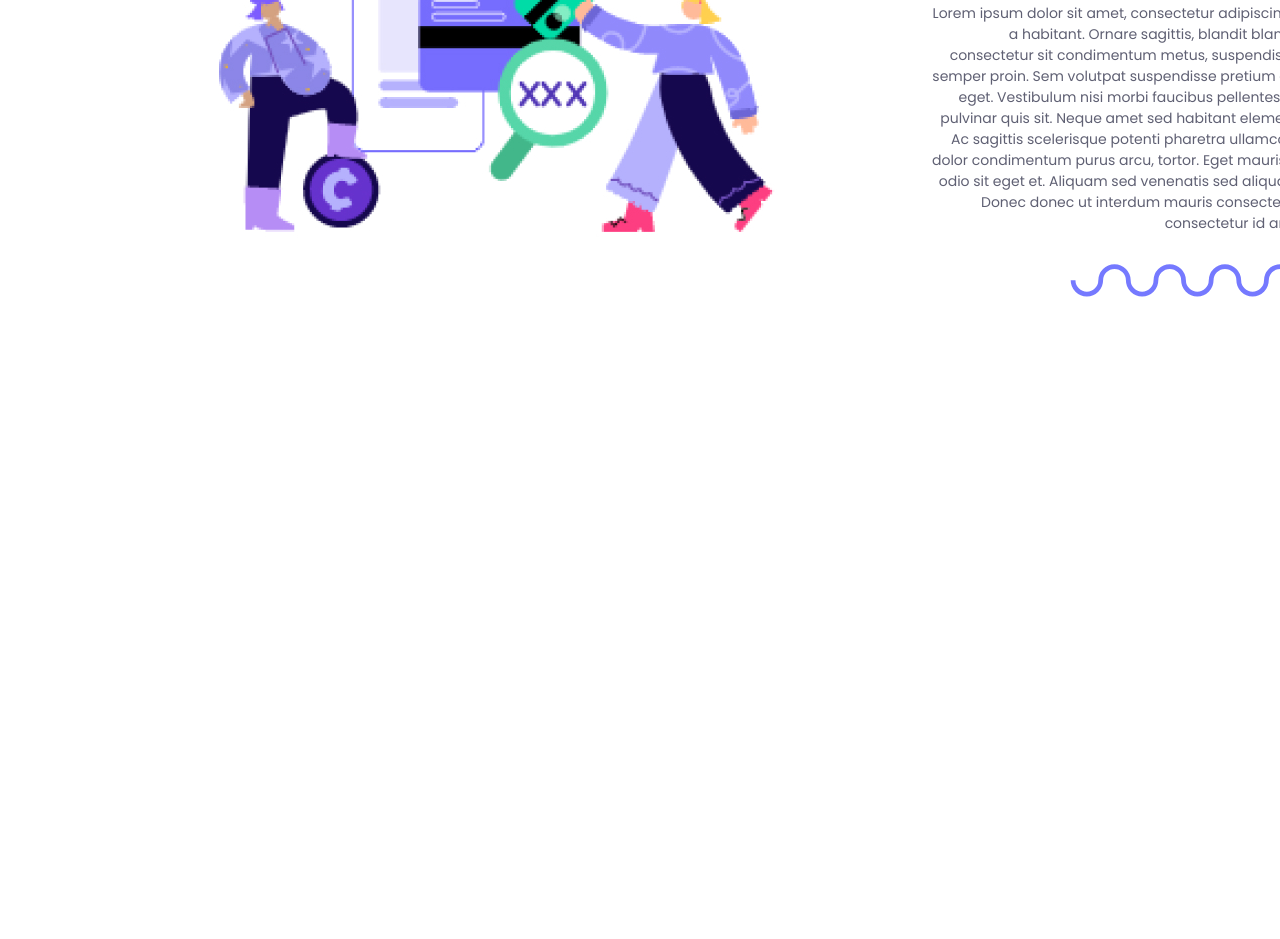
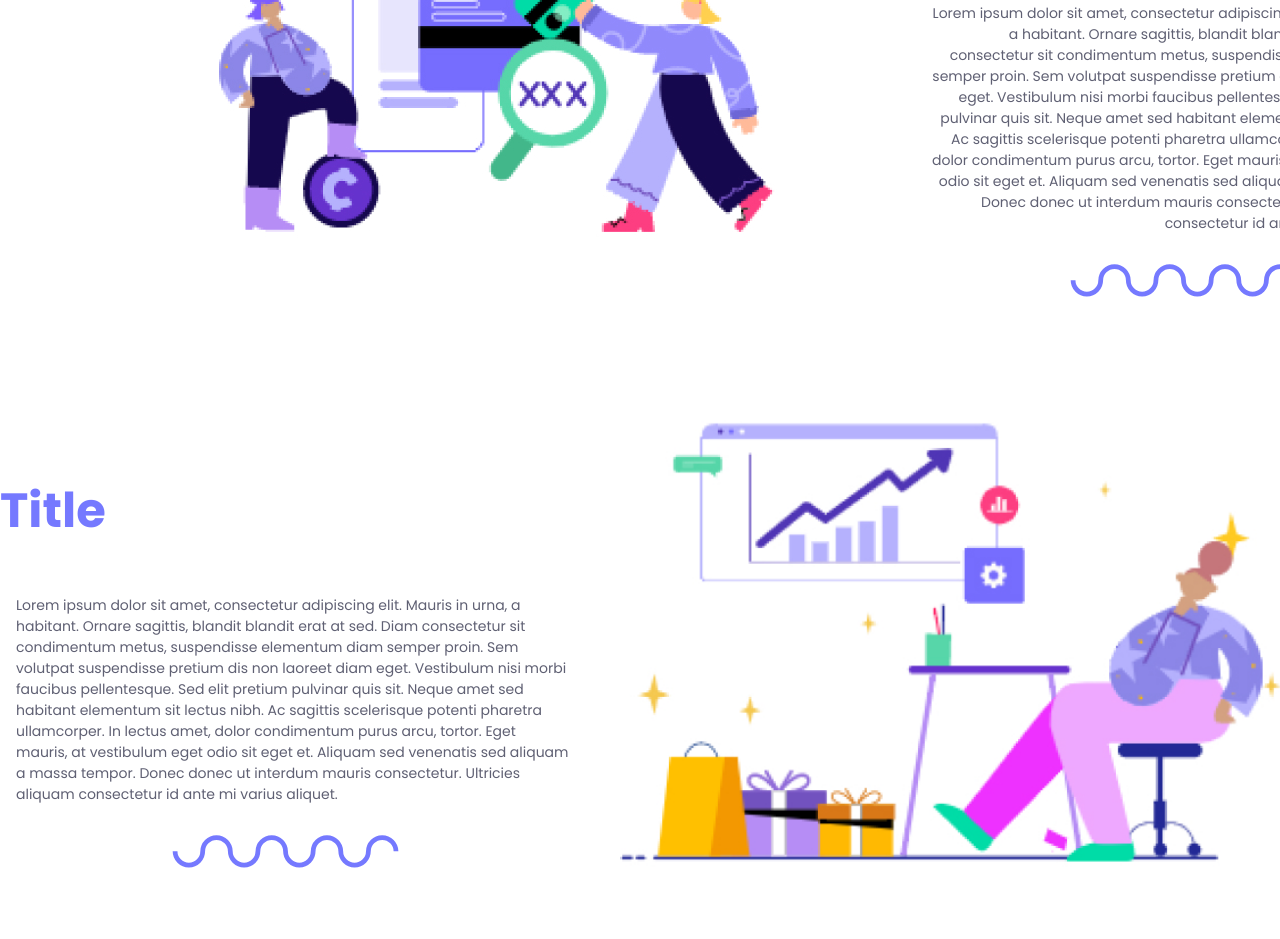
Before and after one commit to AndrejPon/112-paskaita-2022-05-09, a plain HTML site: page index.html in a window 1280 px wide. Shown: the part 1272-2211 px from the top of the page. Before the commit the page ends 1629 px from the top, so only its background shows below. Drawn offline with nearby package versions, Linux system fonts and the light colour scheme.

Commit message:
ThirdSection done

```diff
--- a/index.html
+++ b/index.html
@@ -63,5 +63,14 @@
     <img class="Wave" src="./images/Wave.svg" alt="Wave image">
 </div>
 </section>
+<section class="ThirdSection">
+    <div>
+    <h3 class="ThirdSectionTitle">Title</h3>
+    <p class="ThirdSectionText">Lorem ipsum dolor sit amet, consectetur adipiscing elit. Mauris in urna, a habitant. Ornare sagittis, blandit blandit erat at sed. Diam consectetur sit condimentum metus, suspendisse elementum diam semper proin. Sem volutpat suspendisse pretium dis non laoreet diam eget. Vestibulum nisi morbi faucibus pellentesque.
+        Sed elit pretium pulvinar quis sit. Neque amet sed habitant elementum sit lectus nibh. Ac sagittis scelerisque potenti pharetra ullamcorper. In lectus amet, dolor condimentum purus arcu, tortor. Eget mauris, at vestibulum eget odio sit eget et. Aliquam sed venenatis sed aliquam a massa tempor. Donec donec ut interdum mauris consectetur. Ultricies aliquam consectetur id ante mi varius aliquet.</p>
+        <img class="Wave" src="./images/Wave.svg" alt="Wave image">
+    </div>
+    <img class="ThirdSectionImg" src="./images/Moneyverse Home Office.jpg" alt="Buying online picture">
+    </section>
 </body>
 </html>
--- a/main.css
+++ b/main.css
@@ -143,7 +143,7 @@ i{
     color: #5F6073;
     cursor: pointer;
 }
-.SecondSection{
+.SecondSection, .ThirdSection{
     align-items: center;
     display: flex;
     flex-direction: row;
@@ -181,3 +181,18 @@ h3{
     padding-right: 1rem;
     text-align: right;
 }
+.ThirdSectionImg{
+    height: 582px;
+    width: 885px;
+}
+.ThirdSectionTitle{
+    text-align: left;
+}
+.ThirdSectionText{
+    color: #5F6073;
+    font-size: 14px;
+    font-weight: 400;
+    line-height: 21px;
+    padding-left: 1rem;
+    text-align: left;
+}
```
Also changed, not shown: images/Moneyverse Home Office.jpg (added).
